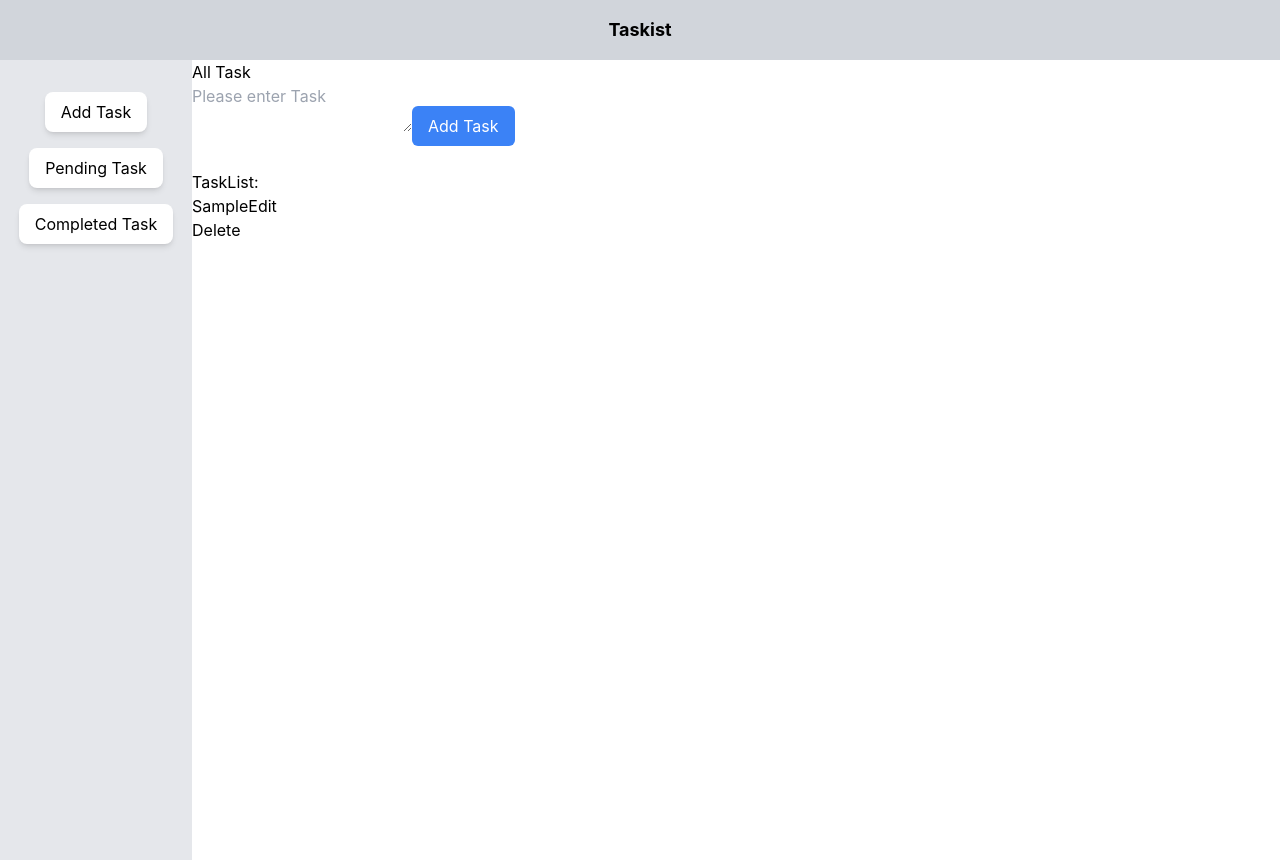
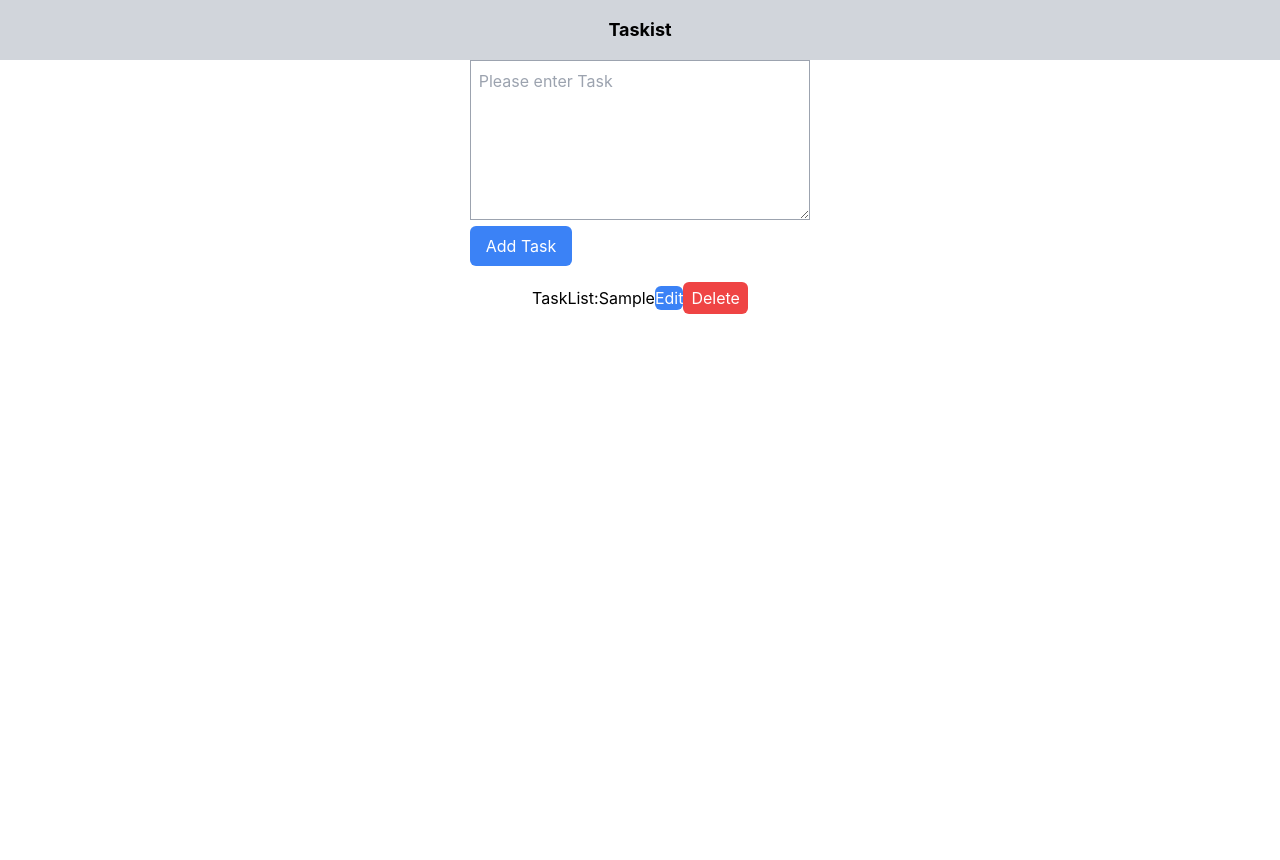
Before and after one commit to miraclebilly/taskist, a React (Create React App) app: page / in a window 1280 px wide. Both pictures are taken after typing "Sample" into the empty fields and a click on the button "Add Task". After the commit the page ends 800 px from the top, so only its background shows below. Built offline with nearby package versions, Linux system fonts and the light colour scheme.

Commit message:
Task updated

```diff
--- a/src/App.js
+++ b/src/App.js
@@ -1,18 +1,39 @@
 
+import React from 'react'
 import './App.css';
-import Main from './Main'
 import Nav from './nav'
-import SideBar from './sidebar'
+import TaskList from './TaskList'
+import Add from './Add'
+
 
 
 function App() {
+  const [tasks, setTasks] = React.useState([]);
+
+
+    const handleAddTask = (task) => {
+        setTasks([...tasks, task]);
+    };
+
+    const handleEditTask= (index, editedTask) => {
+        const updatedTasks = [...tasks];
+        updatedTasks[index] = editedTask;
+        setTasks(updatedTasks);
+    }
+
+    const deleteTask = (index) => {
+        const updatedTasks = [...tasks];
+        updatedTasks.splice(index, 1);
+        setTasks(updatedTasks);
+    };
+
+
+
   return (
     <div>
-    <Nav />
-    <div className="flex">
-      <SideBar />
-      <Main />
-    </div>
+      <Nav />
+            <Add onAdd={handleAddTask}/>
+            <TaskList tasks={tasks} onEdit={handleEditTask} deleteTask={deleteTask}/>
 
   </div>
   );
--- a/src/Main.js
+++ /dev/null
@@ -1,31 +0,0 @@
-import React from 'react'
-import Add from './Add'
-import TaskList from './TaskList'
-
-export default function Main() {
-    const [tasks, setTasks] = React.useState([]);
-
-    const handleAddTask = (task) => {
-        setTasks([...tasks, task]);
-    };
-
-    const handleEditTask= (index, editedTask) => {
-        const updatedTasks = [...tasks];
-        updatedTasks[index] = editedTask;
-        setTasks(updatedTasks);
-    }
-
-    const deleteTask = (taskId) => {
-        setTasks(tasks.filter((task)=> task.id !== taskId))
-    }
-
-
-    return(
-        <div>
-            <h1>All Task</h1>
-            <Add  onAdd={handleAddTask} /> <br/>
-            <TaskList tasks={tasks} onEdit={handleEditTask} deleteTask={deleteTask}/>
-
-        </div>
-    )
-}
--- a/src/TaskList.js
+++ b/src/TaskList.js
@@ -1,45 +1,60 @@
-import React from 'react'
+import React from 'react';
 
-export default function TaskList({tasks, onEdit, deleteTask}) {
+export default function TaskList({ tasks, onEdit, deleteTask }) {
   const [editTask, setEditTask] = React.useState('');
+  const [editIndex, setEditIndex] = React.useState(null);
 
   const handleEditTask = (index) => {
     setEditTask(tasks[index]);
+    setEditIndex(index);
   };
 
-    const handleUpdateTask = (index) => {
-        onEdit(index, editTask);
+  const handleUpdateTask = () => {
+    onEdit(editIndex, editTask);
     setEditTask('');
-    }
+    setEditIndex(null);
+  };
 
-    return(
-        <div>
+  const handleDeleteTask = (index) => {
+      deleteTask(index);
+  };
+
+  return (
+    <div className="mt-4 flex justify-center items-center">
       <h2>TaskList:</h2>
       <ul>
         {tasks.map((task, index) => (
           <li key={index}>
-                    {task}
-                    <button onClick={() => handleEditTask(index)}>Edit</button>
-                    {editTask && (
+            {editIndex === index ? (
               <>
                 <input
                   type="text"
                   value={editTask}
-                                onChange={(e)=> setEditTask(e.target.value)}
+                  onChange={(e) => setEditTask(e.target.value)}
                 />
-                            <button onClick={() => handleUpdateTask(index)}>Update</button>
+                <button onClick={handleUpdateTask}>Update</button>
+              </>
+            ) : (
+              <>
+                {task}
+                <button
+                  onClick={() => handleEditTask(index)}
+                  className="bg-blue-500 text-white rounded-md"
+                >
+                  Edit
+                </button>
               </>
             )}
 
-                </li>
-                ))}
-
-                {tasks.map((task)=> (
-                    <li key={task.id}>
-                    <button onClick={() => deleteTask(task.id)}>Delete</button>
+            <button
+              onClick={() => handleDeleteTask(index)}
+              className="bg-red-500 text-white px-2 py-1 rounded-md"
+            >
+              Delete
+            </button>
           </li>
         ))}
       </ul>
     </div>
-    )
+  );
 }
--- a/src/add.js
+++ b/src/add.js
@@ -16,15 +16,15 @@ export default function Add({onAdd}) {
         setAddTask(e.target.value)
     }
 
-
     return(
-        <div>
+        <div className="flex justify-center items-top">
             <form onSubmit={handleTaskSubmit}>
                 <textarea
                     placeholder="Please enter Task"
                     name={addTask}
                     value={addTask}
                     onChange={handleTaskChange}
+                    className="w-full h-40 p-2 border border-gray-400"
                 >
                 </textarea>
                 <button type="submit"
--- a/src/sidebar.js
+++ /dev/null
@@ -1,11 +0,0 @@
-
-
-export default function SideBar() {
-    return (
-        <div className="bg-gray-200 w-48 h-full h-screen flex flex-col  items-center">
-          <a href="https//:www.google.com" className="my-2 px-4 py-2 bg-white rounded-lg mt-8 shadow-md">Add Task</a>
-          <a href="https//:www.google.com" className="my-2 px-4 py-2 bg-white rounded-lg shadow-md">Pending Task</a>
-          <a href="https//:www.google.com" className="my-2 px-4 py-2 bg-white rounded-lg shadow-md">Completed Task</a>
-        </div>
-    )
-}
```
Lines whose indentation alone changed are shown as unchanged.
